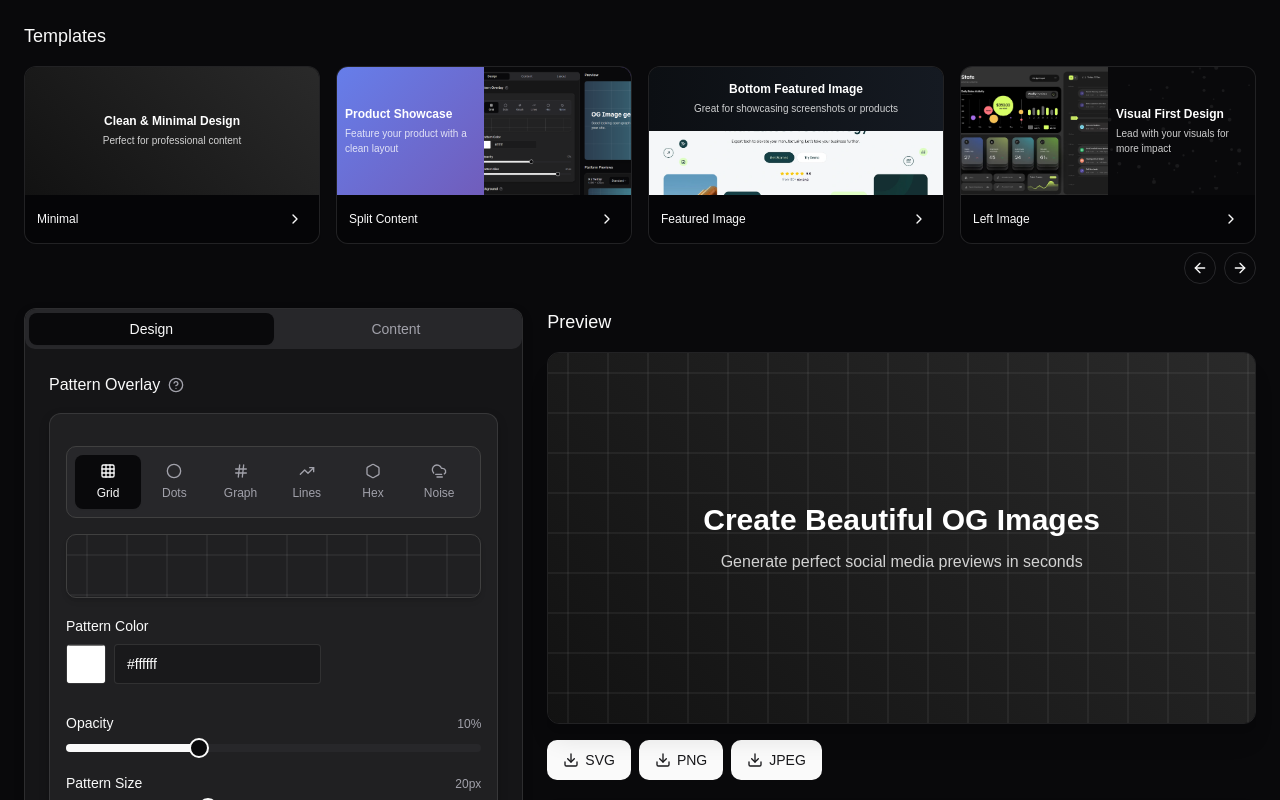
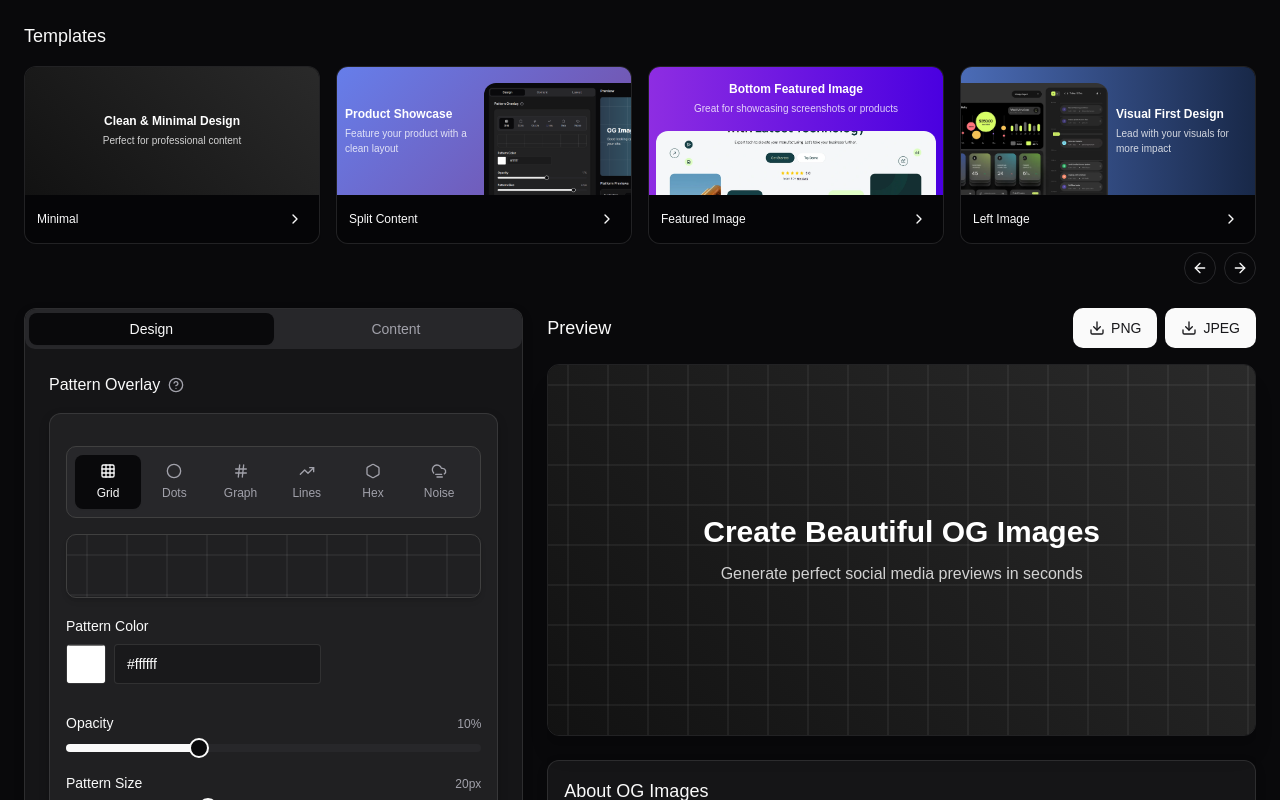
Before and after one commit to Aasuyadav1/Og_Image_Generator, a React (Vite) app: page / in a window 1280 px wide. Shown: the part 220-1020 px from the top of the page. Built offline with nearby package versions, Linux system fonts and the light colour scheme.

Commit message:
improve: ui

```diff
--- a/src/components/ImageGenerator/ImagePreview.tsx
+++ b/src/components/ImageGenerator/ImagePreview.tsx
@@ -214,7 +214,7 @@ const ImagePreview = ({ content, patternStyle, background, patternUrl }: ImagePr
           fillStyle = "url(#backgroundGradient)";
         }
 
-        // Base SVG structure
+        // Base SVG structure with clip paths for border radius
         let svgContent = `
           <svg width="${width}" height="${height}" xmlns="http://www.w3.org/2000/svg">
             <defs>
@@ -225,6 +225,17 @@ const ImagePreview = ({ content, patternStyle, background, patternUrl }: ImagePr
                   <image href="${patternUrlExtracted}" width="${patternSize}" height="${patternSize}" />
                 </pattern>
               ` : ""}
+
+              <!-- Define clip paths for image border radius -->
+              <clipPath id="roundedTopRight">
+                <rect x="0" y="0" width="100%" height="100%" rx="12" ry="12" />
+              </clipPath>
+              <clipPath id="roundedTopLeft">
+                <rect x="0" y="0" width="100%" height="100%" rx="12" ry="12" />
+              </clipPath>
+              <clipPath id="roundedTop">
+                <rect x="0" y="0" width="100%" height="100%" rx="12" ry="12" />
+              </clipPath>
             </defs>
             <rect width="${width}" height="${height}" fill="${fillStyle}" />
             ${patternUrlExtracted ? `<rect width="${width}" height="${height}" fill="url(#pattern)" />` : ""}
@@ -237,8 +248,12 @@ const ImagePreview = ({ content, patternStyle, background, patternUrl }: ImagePr
         switch (layout) {
           case "left-image": {
             if (imageBase64) {
-              // Apply marginTop to the image positioning
-              svgContent += `<image href="${imageBase64}" x="0" y="${marginTop}" width="${width / 2}" height="${height - marginTop}" preserveAspectRatio="xMaxYMid slice" />`;
+              // Apply marginTop to the image positioning and use clip path for rounded corners
+              svgContent += `
+                <g clip-path="url(#roundedTopRight)">
+                  <image href="${imageBase64}" x="0" y="${marginTop}" width="${width / 2}" height="${height - marginTop}" preserveAspectRatio="xMaxYMid slice" />
+                </g>
+              `;
             }
             const textX = imageBase64 ? width / 2 + padding : padding;
             const textWidth = imageBase64 ? width / 2 - padding * 2 : width - padding * 2;
@@ -288,17 +303,25 @@ const ImagePreview = ({ content, patternStyle, background, patternUrl }: ImagePr
               `;
             });
             if (imageBase64) {
-              // Apply marginTop to the image positioning
-              svgContent += `<image href="${imageBase64}" x="${width / 2}" y="${marginTop}" width="${width / 2}" height="${height - marginTop}" preserveAspectRatio="xMinYMid slice" />`;
+              // Apply marginTop to the image positioning and use clip path for rounded corners
+              svgContent += `
+                <g clip-path="url(#roundedTopLeft)">
+                  <image href="${imageBase64}" x="${width / 2}" y="${marginTop}" width="${width / 2}" height="${height - marginTop}" preserveAspectRatio="xMinYMid slice" />
+                </g>
+              `;
             }
             break;
           }
           case "bottom-image": {
-            const textHeight = imageBase64 ? height / 2 : height;
+            // Calculate better proportions so the image doesn't sit too low
+            const textHeight = imageBase64 ? height * 0.55 : height; // Slightly larger text area (55% instead of 50%)
+            const imageHeight = imageBase64 ? height * 0.45 : 0; // Smaller image area (45% instead of 50%)
+
             const { lines: titleLines, lineHeight: titleLineHeight } = wrapText(title, width - padding * 2, titleFontSize);
             const { lines: subtitleLines, lineHeight: subtitleLineHeight } = wrapText(subtitle, width - padding * 2, subtitleFontSize);
             const totalTextHeight = titleLines.length * titleLineHeight + subtitleLines.length * subtitleLineHeight + 20;
             const textYStart = (textHeight - totalTextHeight) / 2;
+
             titleLines.forEach((line, i) => {
               svgContent += `
                 <text x="${width / 2}" y="${textYStart + i * titleLineHeight}"
@@ -316,7 +339,12 @@ const ImagePreview = ({ content, patternStyle, background, patternUrl }: ImagePr
               `;
             });
             if (imageBase64) {
-              svgContent += `<image href="${imageBase64}" x="${width * 0.025}" y="${height / 2}" width="${width * 0.95}" height="${height / 2}" preserveAspectRatio="xMidYMid slice" />`;
+              // Position the image at the calculated position, adding rounded corners with clip path
+              svgContent += `
+                <g clip-path="url(#roundedTop)">
+                  <image href="${imageBase64}" x="${width * 0.025}" y="${textHeight}" width="${width * 0.95}" height="${imageHeight}" preserveAspectRatio="xMidYMid slice" />
+                </g>
+              `;
             }
             break;
           }
@@ -330,19 +358,24 @@ const ImagePreview = ({ content, patternStyle, background, patternUrl }: ImagePr
             const { lines: subtitleLines, lineHeight: subtitleLineHeight } = wrapText(subtitle, width - padding * 2, subtitleFontSize);
             const totalTextHeight = titleLines.length * titleLineHeight + subtitleLines.length * subtitleLineHeight + 20;
             const textYStart = textYStartOffset + (textHeight - totalTextHeight) / 2;
+
+            // Add text alignment support based on textAlign prop
+            const textAnchor = textAlign === "left" ? "start" : textAlign === "right" ? "end" : "middle";
+            const xPos = textAlign === "left" ? padding : textAlign === "right" ? width - padding : width / 2;
+
             titleLines.forEach((line, i) => {
               svgContent += `
-                <text x="${width / 2}" y="${textYStart + i * titleLineHeight}"
+                <text x="${xPos}" y="${textYStart + i * titleLineHeight}"
                   font-family="Inter, sans-serif" font-size="${titleFontSize}"
-                  font-weight="bold" fill="white" text-anchor="${textAlign === "left" ? "start" : textAlign === "right" ? "end" : "middle"}"
+                  font-weight="bold" fill="white" text-anchor="${textAnchor}"
                   dominant-baseline="middle">${escapeHtml(line)}</text>
               `;
             });
             subtitleLines.forEach((line, i) => {
               svgContent += `
-                <text x="${width / 2}" y="${textYStart + titleLines.length * titleLineHeight + 20 + i * subtitleLineHeight}"
+                <text x="${xPos}" y="${textYStart + titleLines.length * titleLineHeight + 20 + i * subtitleLineHeight}"
                   font-family="Inter, sans-serif" font-size="${subtitleFontSize}"
-                  fill="rgba(255, 255, 255, 0.8)" text-anchor="${textAlign === "left" ? "start" : textAlign === "right" ? "end" : "middle"}"
+                  fill="rgba(255, 255, 255, 0.8)" text-anchor="${textAnchor}"
                   dominant-baseline="middle">${escapeHtml(line)}</text>
               `;
             });
@@ -447,7 +480,7 @@ const ImagePreview = ({ content, patternStyle, background, patternUrl }: ImagePr
 
           const link = document.createElement("a");
           link.download = `og-image.${format}`;
-          link.href = canvas.toDataURL(`image/${format}`, 1.0);
+          link.href = canvas.toDataURL(`image/${format}`, format === "jpeg" ? 0.95 : 1.0); // Higher quality for JPEG
           document.body.appendChild(link);
           link.click();
           document.body.removeChild(link);
@@ -473,7 +506,23 @@ const ImagePreview = ({ content, patternStyle, background, patternUrl }: ImagePr
 
   return (
     <div className="relative h-full">
-      <h2 className="text-lg font-medium">Preview</h2>
+      <div className="w-full justify-between flex items-center">
+      <h2 className="text-lg font-medium w-fit inline-block">Preview</h2>
+      <div className="flex gap-2 w-fit">
+          {/* <Button onClick={() => downloadImage("svg")} className="gap-1.5">
+            <Download className="h-4 w-4" />
+            SVG
+          </Button> */}
+          <Button onClick={() => downloadImage("png")} className="gap-1.5 !py-1 !px-4">
+            <Download className="h-2 w-2" />
+            PNG
+          </Button>
+          <Button onClick={() => downloadImage("jpeg")} className="gap-1.5 !py-1 !px-4">
+            <Download className="h-2 w-2" />
+            JPEG
+          </Button>
+        </div>
+      </div>
       <div className="sticky top-4 mb-4 mt-4 bg-background" style={{ position: "-webkit-sticky" }}>
         <div
           ref={previewRef}
@@ -489,7 +538,7 @@ const ImagePreview = ({ content, patternStyle, background, patternUrl }: ImagePr
           />
           <div className="relative w-full h-full">{renderPreviewContent()}</div>
         </div>
-        <div className="flex gap-2 mt-4">
+        {/* <div className="flex gap-2 mt-4">
           <Button onClick={() => downloadImage("svg")} className="gap-1.5">
             <Download className="h-4 w-4" />
             SVG
@@ -502,7 +551,7 @@ const ImagePreview = ({ content, patternStyle, background, patternUrl }: ImagePr
             <Download className="h-4 w-4" />
             JPEG
           </Button>
-        </div>
+        </div> */}
         <div className="mt-6 glass-morphism rounded-lg border border-white/10 p-4">
           <h3 className="text-lg font-medium mb-2">About OG Images</h3>
           <p className="text-sm text-muted-foreground mb-3">
@@ -515,12 +564,12 @@ const ImagePreview = ({ content, patternStyle, background, patternUrl }: ImagePr
             </li>
             <li className="flex gap-2 items-start">
               <CheckCircle2 className="h-4 w-4 text-green-500 mt-1 flex-shrink-0" />
-              <span>Supported formats: SVG (vector), PNG, and JPEG.</span>
+              <span>Supported formats: PNG, and JPEG.</span>
             </li>
-            <li className="flex gap-2 items-start">
+            {/* <li className="flex gap-2 items-start">
               <CheckCircle2 className="h-4 w-4 text-green-500 mt-1 flex-shrink-0" />
               <span>High-quality downloads ensure crisp visuals across platforms.</span>
-            </li>
+            </li> */}
           </ul>
         </div>
       </div>
--- a/src/components/ImageGenerator/TemplateSelector.tsx
+++ b/src/components/ImageGenerator/TemplateSelector.tsx
@@ -32,8 +32,8 @@ const TemplateSelector = ({ onSelectTemplate }: TemplateSelectorProps) => {
         return (
           <div className="flex flex-row h-full w-full">
             {image && (
-              <div className="w-1/2 h-full flex items-center justify-center">
-                <img src={image} alt="Featured" className="h-full w-full object-cover" />
+              <div className="w-1/2 h-full flex items-center justify-center mt-4">
+                <img src={image} alt="Featured" className="h-full w-full object-right object-cover rounded-tr-xl" />
               </div>
             )}
             <div className={`${image ? 'w-1/2' : 'w-full'} h-full flex flex-col justify-center *:!text-left p-2`}>
@@ -51,8 +51,8 @@ const TemplateSelector = ({ onSelectTemplate }: TemplateSelectorProps) => {
               <p className={subtitleClass}>{subtitle}</p>
             </div>
             {image && (
-              <div className="w-1/2 h-full flex items-center justify-center">
-                <img src={image} alt="Featured" className="h-full w-full object-cover" />
+              <div className="w-1/2 h-full mt-4 flex items-center justify-center -z-0">
+                <img src={image} alt="Featured" className="h-full w-full object-left object-cover rounded-tl-xl" />
               </div>
             )}
           </div>
@@ -67,7 +67,7 @@ const TemplateSelector = ({ onSelectTemplate }: TemplateSelectorProps) => {
             </div>
             {image && (
               <div className="w-full h-1/2 flex items-center justify-center">
-                <img src={image} alt="Featured" className="w-full h-full object-cover" />
+                <img src={image} alt="Featured" className="w-[95%] object-cover h-full rounded-t-xl" />
               </div>
             )}
           </div>
@@ -137,16 +137,16 @@ const TemplateSelector = ({ onSelectTemplate }: TemplateSelectorProps) => {
             return (
               <CarouselItem key={template.id} className="pl-2 md:pl-4 md:basis-1/3 lg:basis-1/4">
                 <Card
-                  className="overflow-hidden cursor-pointer border-white/10 hover:border-white/30 transition-all duration-200 transform hover:scale-[1.02]"
+                  className="overflow-hidden cursor-pointer border-white/10 hover:border-white/30"
                   onClick={() => onSelectTemplate(template)}
                 >
                   <div
-                    className="h-32 relative"
+                    className="h-32 relative overflow-hidden"
                     style={patternStyle as React.CSSProperties}
                   >
                     {renderTemplateContent(template)}
                   </div>
-                  <CardContent className="p-3 bg-black/40 flex items-center justify-between">
+                  <CardContent className="p-3 bg-black/40 flex items-center justify-between !z-[9999]">
                     <p className="text-xs">{template.name}</p>
                     <Button
                       variant="ghost"
--- a/src/components/InfoSection.tsx
+++ b/src/components/InfoSection.tsx
@@ -4,7 +4,7 @@ import { ExternalLink } from "lucide-react";
 
 const InfoSection = () => {
   return (
-    <section className="mt-24 max-w-screen-xl mx-auto mb-20 animate-fade-in">
+    <section className="mt-14 max-w-screen-xl mx-auto mb-20 animate-fade-in">
       <div className="glass-morphism rounded-lg p-8 md:p-12">
         <h2 className="text-2xl md:text-3xl font-bold mb-6 text-center">
           What are OG Images?
--- a/src/lib/pattern-utils.ts
+++ b/src/lib/pattern-utils.ts
@@ -314,7 +314,7 @@ export const TEMPLATES: Template[] = [
       opacity: 0.08,
       scale: 20,
     },
-    background: "linear-gradient(90deg, #0C0F13 0%, #151A22 100%)",
+    background: "linear-gradient(90deg, #8E2DE2 0%, #4A00E0 100%)",
     content: {
       title: "Bottom Featured Image",
       subtitle: "Great for showcasing screenshots or products",
@@ -345,12 +345,12 @@ export const TEMPLATES: Template[] = [
     id: "split-left",
     name: "Left Image",
     pattern: {
-      type: "noise",
+      type: "dots",
       color: "#ffffff",
       opacity: 0.07,
       scale: 30,
     },
-    background: "linear-gradient(225deg, #FF057C 0%, #8D0B93 50%, #321575 100%)",
+    background: "linear-gradient(90deg, #4b6cb7 0%, #182848 100%)",
     content: {
       title: "Visual First Design",
       subtitle: "Lead with your visuals for more impact",
```
